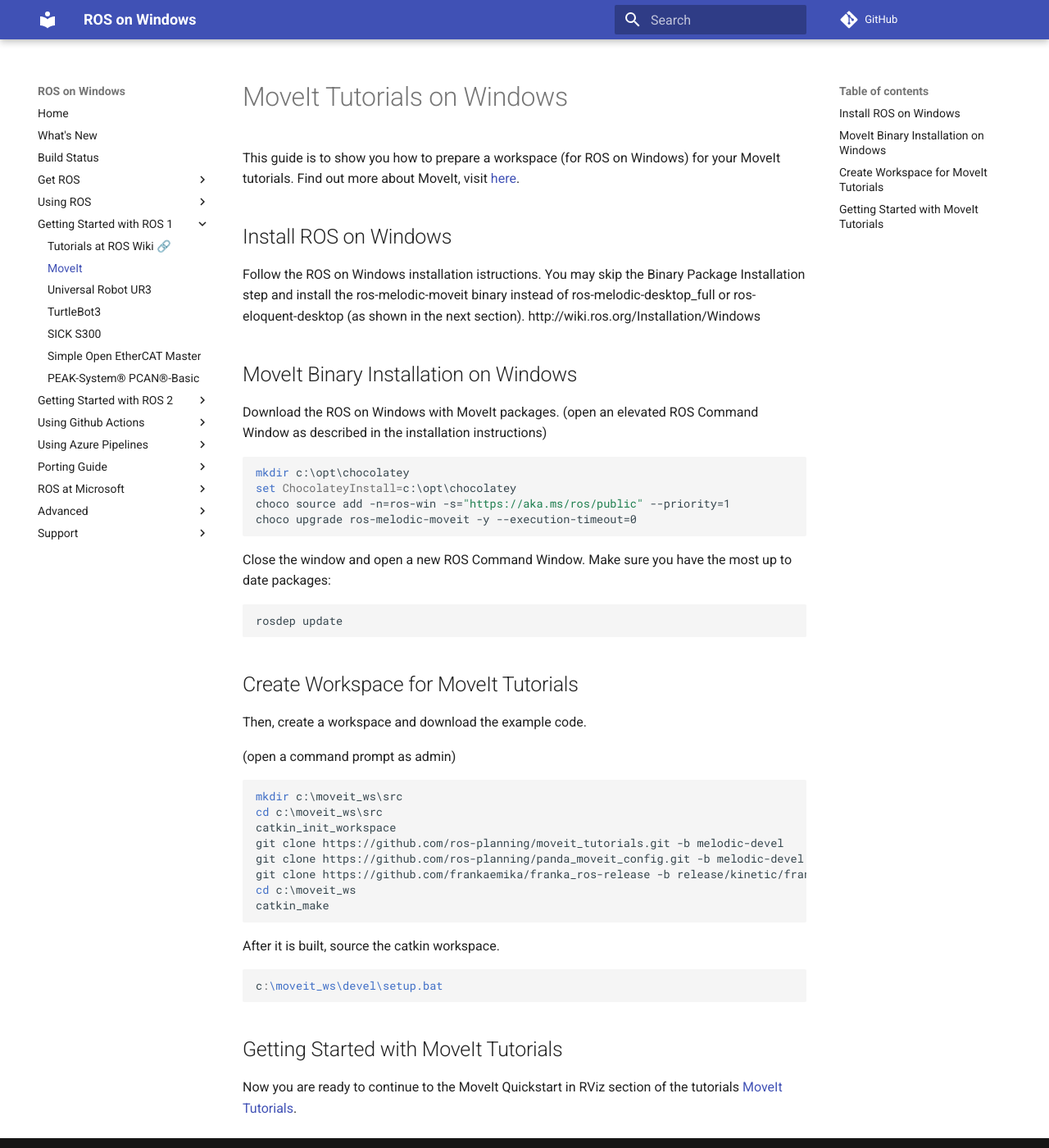
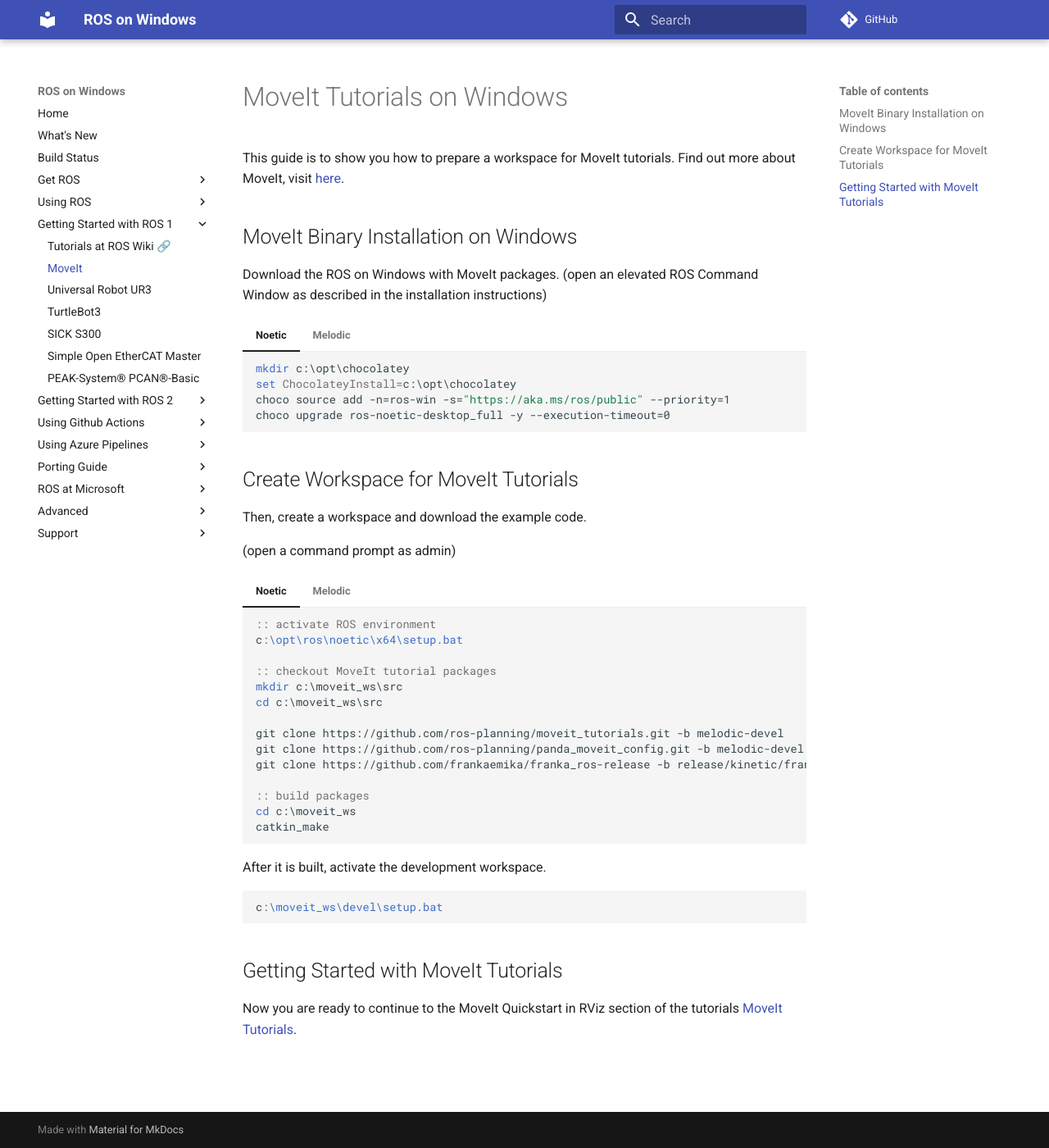
Before and after one commit to ms-iot/ROSOnWindows, an MkDocs documentation site: the page built from docs/Moveit/moveit_tutorials.md, in a window 1280 px wide and 1400 px high. Shown: the whole window at 82% size. Built offline with MkDocs 1.6.1 and Material for MkDocs 9.7.7, drawn with Linux system fonts in a browser that asks for light colours; comment, search, counter and statistics services are not loaded.

Commit message:
Updated the MoveIt docs with Noetic release. (#274)

````diff
--- a/docs/Moveit/moveit_tutorials.md
+++ b/docs/Moveit/moveit_tutorials.md
@@ -1,44 +1,72 @@
 # MoveIt Tutorials on Windows
-This guide is to show you how to prepare a workspace (for ROS on Windows) for your MoveIt tutorials. Find out more about MoveIt, visit [here](https://ros-planning.github.io/moveit_tutorials/index.html).
-
-## Install ROS on Windows
-Follow the ROS on Windows installation istructions. You may skip the Binary Package Installation step and install the ros-melodic-moveit binary instead of ros-melodic-desktop_full or ros-eloquent-desktop (as shown in the next section).
-http://wiki.ros.org/Installation/Windows
+This guide is to show you how to prepare a workspace for MoveIt tutorials. Find out more about MoveIt, visit [here](https://moveit.ros.org/).
 
 ## MoveIt Binary Installation on Windows
 Download the ROS on Windows with MoveIt packages.
 (open an elevated ROS Command Window as described in the installation instructions)
 
-```bat
-mkdir c:\opt\chocolatey
-set ChocolateyInstall=c:\opt\chocolatey
-choco source add -n=ros-win -s="https://aka.ms/ros/public" --priority=1
-choco upgrade ros-melodic-moveit -y --execution-timeout=0
-```
+=== "Noetic"
 
-Close the window and open a new ROS Command Window. Make sure you have the most up to date packages:
+    ```bat
+    mkdir c:\opt\chocolatey
+    set ChocolateyInstall=c:\opt\chocolatey
+    choco source add -n=ros-win -s="https://aka.ms/ros/public" --priority=1
+    choco upgrade ros-noetic-desktop_full -y --execution-timeout=0
+    ```
 
-```bat
-rosdep update
-```
+=== "Melodic"
+
+    ```bat
+    mkdir c:\opt\chocolatey
+    set ChocolateyInstall=c:\opt\chocolatey
+    choco source add -n=ros-win -s="https://aka.ms/ros/public" --priority=1
+    choco upgrade ros-melodic-moveit -y --execution-timeout=0
+    ```
 
 ## Create Workspace for MoveIt Tutorials
 Then, create a workspace and download the example code.
 
 (open a command prompt as admin)
 
-```bat
-mkdir c:\moveit_ws\src
-cd c:\moveit_ws\src
-catkin_init_workspace
-git clone https://github.com/ros-planning/moveit_tutorials.git -b melodic-devel
-git clone https://github.com/ros-planning/panda_moveit_config.git -b melodic-devel
-git clone https://github.com/frankaemika/franka_ros-release -b release/kinetic/franka_description
-cd c:\moveit_ws
-catkin_make
-```
+=== "Noetic"
 
-After it is built, source the catkin workspace.
+    ```bat
+    :: activate ROS environment
+    c:\opt\ros\noetic\x64\setup.bat
+
+    :: checkout MoveIt tutorial packages
+    mkdir c:\moveit_ws\src
+    cd c:\moveit_ws\src
+
+    git clone https://github.com/ros-planning/moveit_tutorials.git -b melodic-devel
+    git clone https://github.com/ros-planning/panda_moveit_config.git -b melodic-devel
+    git clone https://github.com/frankaemika/franka_ros-release -b release/kinetic/franka_description
+
+    :: build packages
+    cd c:\moveit_ws
+    catkin_make
+    ```
+
+=== "Melodic"
+
+    ```bat
+    :: activate ROS environment
+    c:\opt\ros\melodic\x64\setup.bat
+
+    :: checkout MoveIt tutorial packages
+    mkdir c:\moveit_ws\src
+    cd c:\moveit_ws\src
+
+    git clone https://github.com/ros-planning/moveit_tutorials.git -b melodic-devel
+    git clone https://github.com/ros-planning/panda_moveit_config.git -b melodic-devel
+    git clone https://github.com/frankaemika/franka_ros-release -b release/kinetic/franka_description
+
+    :: build packages
+    cd c:\moveit_ws
+    catkin_make
+    ```
+
+After it is built, activate the development workspace.
 
 ```bat
 c:\moveit_ws\devel\setup.bat
````
